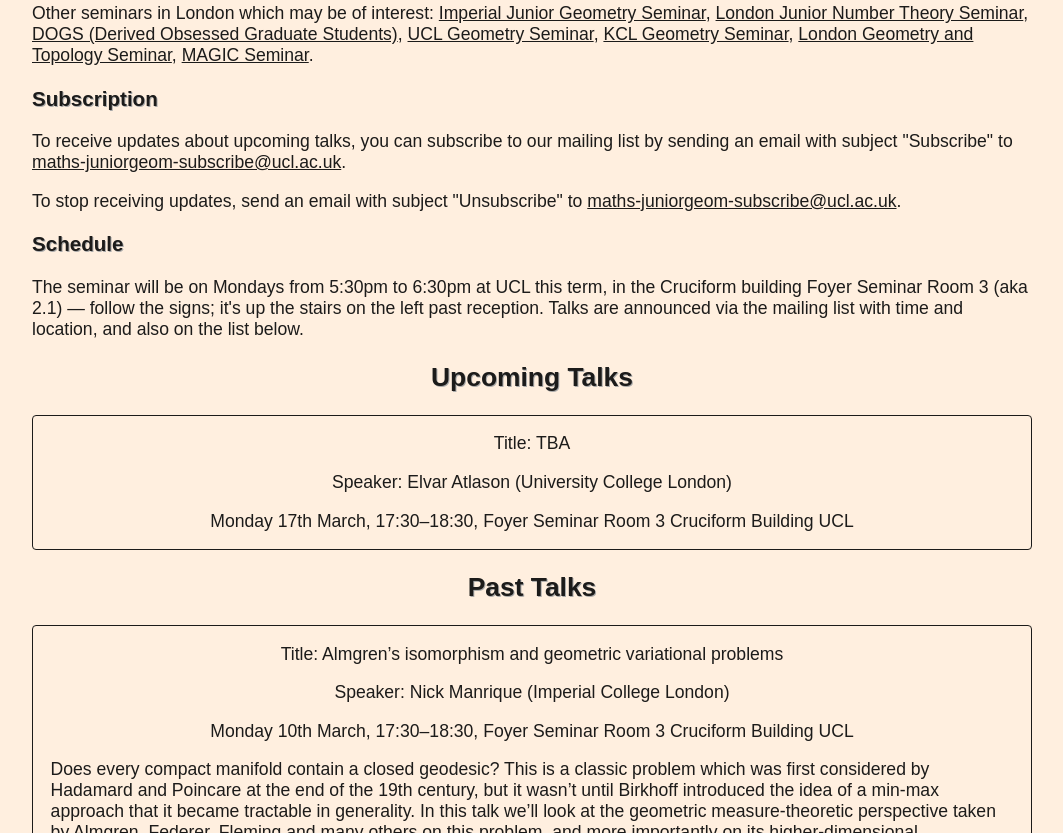
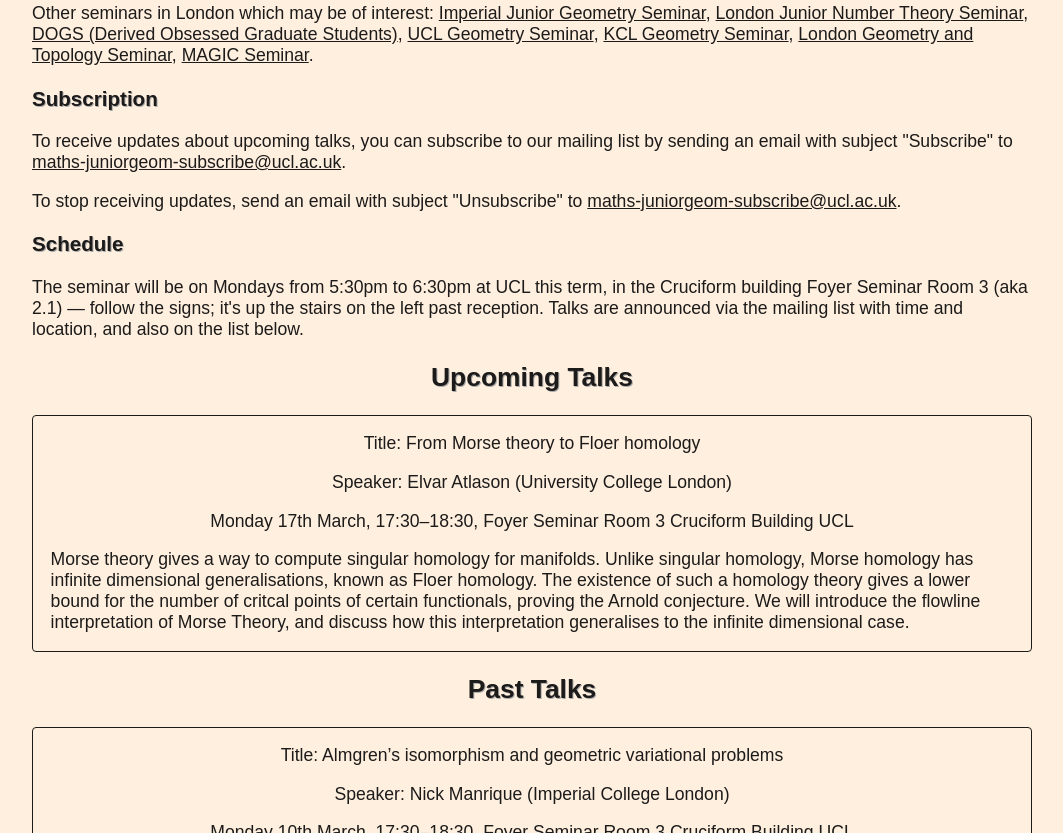
Before and after one commit to FulinZh/ucl-junior-geometry-2025-2026.github.io, a plain HTML site: page index.html in a window 1280 px wide. Shown: the part 394-1227 px from the top of the page, without its empty margins (108-1171 px from the left). Drawn offline with Linux system fonts and the light colour scheme.

Commit message:
Update schedule

```diff
--- a/index.html
+++ b/index.html
@@ -76,13 +76,23 @@
 
         <ul class="schedule-list">
             <li>
-                <p class="schedule-info">Title: TBA</p>
+                <p class="schedule-info">Title: From Morse theory to Floer
+                    homology</p>
                 <p class="schedule-info">Speaker: Elvar Atlason (University
                     College London)</p>
                 <p class="schedule-info">Monday 17th March, 17:30–18:30,
                     Foyer Seminar Room 3 Cruciform Building UCL</p>
-                <!-- <p class="schedule-abstract">
-                </p> -->
+                <p class="schedule-abstract">
+                    Morse theory gives a way to compute singular homology for
+                    manifolds. Unlike singular homology, Morse homology has
+                    infinite dimensional generalisations, known as Floer
+                    homology. The existence of such a homology theory gives a
+                    lower bound for the number of critcal points of certain
+                    functionals, proving the Arnold conjecture. We will
+                    introduce the flowline interpretation of Morse Theory, and
+                    discuss how this interpretation generalises to the infinite
+                    dimensional case.
+                </p>
             </li>
         </ul>
 
```
